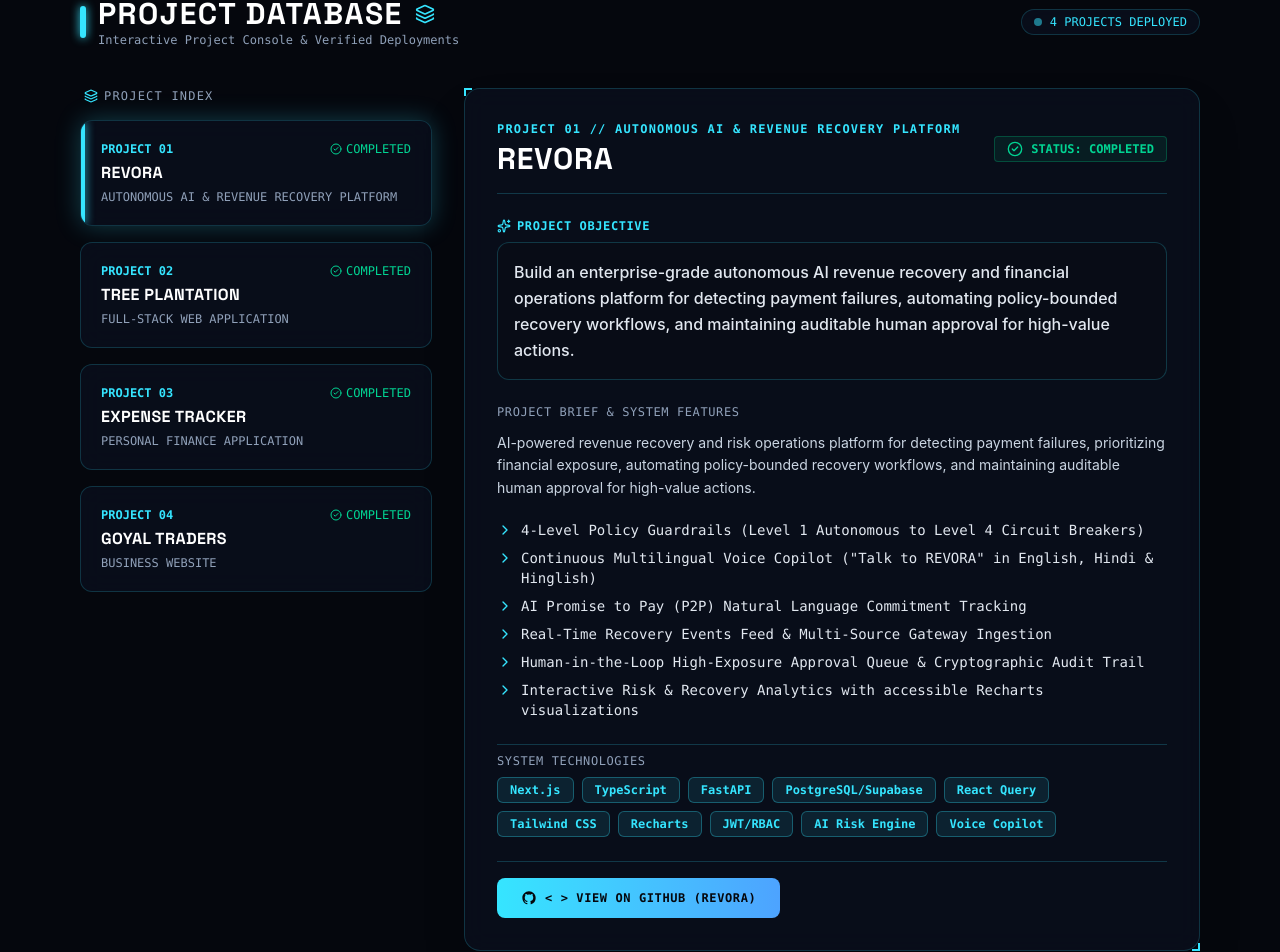
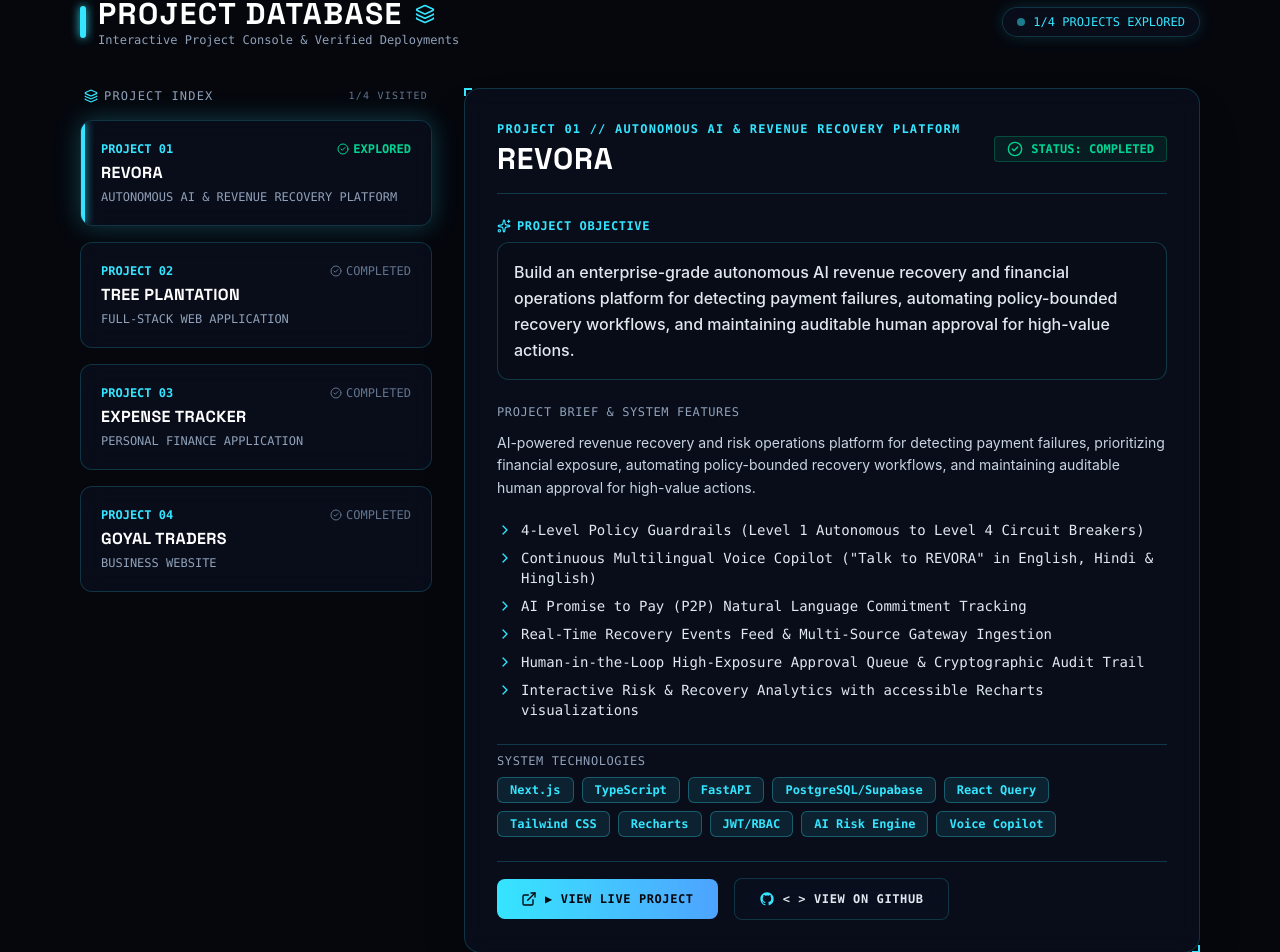
Before and after one commit to Naitg94/Portfolio, a React (Vite) app in the folder Gamefied_Portfolio/: page / in a window 1280 px wide. Shown: the part 4164-5116 px from the top of the page. Built offline with nearby package versions, Linux system fonts and the light colour scheme; no server answers.

Commit message:
Improve profile identity matrix and achievements section

```diff
--- a/Gamefied_Portfolio/api/chat.ts
+++ b/Gamefied_Portfolio/api/chat.ts
@@ -190,7 +190,8 @@ function generateContextualActions(combinedText: string) {
     actions.push({ label: 'DOWNLOAD RESUME (PDF)', actionType: 'resume', url: PORTFOLIO_KNOWLEDGE.contact.resumeUrl });
   }
   if (combinedText.includes('revora')) {
-    actions.push({ label: 'REVORA (GITHUB)', actionType: 'github', url: PORTFOLIO_KNOWLEDGE.projects[0].githubUrl });
+    actions.push({ label: 'OPEN REVORA', actionType: 'external', url: PORTFOLIO_KNOWLEDGE.projects[0].liveUrl });
+    actions.push({ label: 'REVORA GITHUB', actionType: 'github', url: PORTFOLIO_KNOWLEDGE.projects[0].githubUrl });
   }
   if (combinedText.includes('tree plantation')) {
     actions.push({ label: 'TREE PLANTATION (LIVE)', actionType: 'external', url: PORTFOLIO_KNOWLEDGE.projects[1].liveUrl });
--- a/Gamefied_Portfolio/src/components/ProjectDatabase.tsx
+++ b/Gamefied_Portfolio/src/components/ProjectDatabase.tsx
@@ -1,6 +1,6 @@
-import React, { useState } from 'react';
+import React, { useState, useEffect } from 'react';
 import { motion, AnimatePresence } from 'framer-motion';
-import { Layers3, ExternalLink, CheckCircle2, ChevronRight, Layers, Sparkles } from 'lucide-react';
+import { Layers3, ExternalLink, CheckCircle2, ChevronRight, Layers, Sparkles, Trophy } from 'lucide-react';
 import { PROJECTS } from '../data/portfolioData';
 import type { Project } from '../data/portfolioData';
 import { GithubIcon } from './SocialIcons';
@@ -9,11 +9,47 @@ import { soundFx } from '../utils/sound';
 export const ProjectDatabase: React.FC = () => {
   const [selectedProjectId, setSelectedProjectId] = useState<string>(PROJECTS[0].id);
 
+  // Gamification: LocalStorage-persisted explored projects tracking across all 4 projects
+  const [exploredProjects, setExploredProjects] = useState<string[]>(() => {
+    try {
+      const saved = localStorage.getItem('naitik_os_explored_projects');
+      const parsed = saved ? JSON.parse(saved) : [PROJECTS[0].id];
+      // Ensure all valid stored IDs exist in current PROJECTS
+      return Array.isArray(parsed) ? parsed.filter((id) => PROJECTS.some((p) => p.id === id)) : [PROJECTS[0].id];
+    } catch {
+      return [PROJECTS[0].id];
+    }
+  });
+
   const selectedProject = PROJECTS.find((p) => p.id === selectedProjectId) || PROJECTS[0];
+
+  useEffect(() => {
+    // Automatically mark the currently viewed project as explored
+    if (!exploredProjects.includes(selectedProjectId)) {
+      const updated = [...exploredProjects, selectedProjectId];
+      setExploredProjects(updated);
+      try {
+        localStorage.setItem('naitik_os_explored_projects', JSON.stringify(updated));
+      } catch {}
+    }
+  }, [selectedProjectId, exploredProjects]);
 
   const handleSelectProject = (project: Project) => {
     soundFx.playClick();
     setSelectedProjectId(project.id);
+
+    if (!exploredProjects.includes(project.id)) {
+      const updated = [...exploredProjects, project.id];
+      setExploredProjects(updated);
+      try {
+        localStorage.setItem('naitik_os_explored_projects', JSON.stringify(updated));
+      } catch {}
+
+      // If all 4 projects are now explored, trigger unlock sound
+      if (updated.length === PROJECTS.length) {
+        soundFx.playUnlock();
+      }
+    }
   };
 
   const handleLaunch = (url: string) => {
@@ -21,11 +57,11 @@ export const ProjectDatabase: React.FC = () => {
     window.open(url, '_blank', 'noopener,noreferrer');
   };
 
-  const hasDistinctLiveDemo = selectedProject.liveUrl && selectedProject.liveUrl !== selectedProject.githubUrl;
+  const isAllExplored = exploredProjects.length === PROJECTS.length;
 
   return (
     <section id="projects" className="py-20 px-4 relative z-10 max-w-6xl mx-auto">
-      {/* Section Title */}
+      {/* Section Title & Exploration HUD */}
       <div className="flex items-center justify-between flex-wrap gap-4 mb-10">
         <div className="flex items-center gap-3">
           <div className="w-1.5 h-8 bg-[#35E5FF] rounded-full shadow-[0_0_10px_#35E5FF]" />
@@ -38,9 +74,16 @@ export const ProjectDatabase: React.FC = () => {
           </div>
         </div>
 
-        <div className="px-3 py-1 rounded-full cyber-glass border border-[#35E5FF]/30 text-xs font-mono text-[#35E5FF] flex items-center gap-2">
-          <span className="w-2 h-2 rounded-full bg-[#35E5FF] animate-pulse" />
-          <span>{PROJECTS.length} PROJECTS DEPLOYED</span>
+        {/* Gamification Exploration Badge */}
+        <div className="px-3.5 py-1.5 rounded-full cyber-glass border border-[#35E5FF]/30 text-xs font-mono text-[#35E5FF] flex items-center gap-2 shadow-[0_0_15px_rgba(53,229,255,0.15)]">
+          <span className={`w-2 h-2 rounded-full ${isAllExplored ? 'bg-emerald-400' : 'bg-[#35E5FF] animate-pulse'}`} />
+          <span>{exploredProjects.length}/{PROJECTS.length} PROJECTS EXPLORED</span>
+          {isAllExplored && (
+            <span className="text-emerald-400 font-bold ml-1 flex items-center gap-1">
+              <Trophy className="w-3.5 h-3.5" />
+              <span>[PROJECT ARCHIVIST]</span>
+            </span>
+          )}
         </div>
       </div>
 
@@ -49,13 +92,20 @@ export const ProjectDatabase: React.FC = () => {
 
         {/* Left Column: Project Selection Console */}
         <div className="lg:col-span-4 space-y-4">
-          <div className="text-xs font-mono text-slate-400 px-1 uppercase tracking-widest flex items-center gap-1.5">
+          <div className="text-xs font-mono text-slate-400 px-1 uppercase tracking-widest flex items-center justify-between">
+            <div className="flex items-center gap-1.5">
               <Layers className="w-3.5 h-3.5 text-[#35E5FF]" />
               <span>PROJECT INDEX</span>
+            </div>
+            <span className="text-[10px] text-slate-500 font-mono">
+              {exploredProjects.length}/{PROJECTS.length} VISITED
+            </span>
           </div>
 
           {PROJECTS.map((project) => {
             const isSelected = project.id === selectedProjectId;
+            const isExplored = exploredProjects.includes(project.id);
+
             return (
               <motion.button
                 key={project.id}
@@ -75,9 +125,9 @@ export const ProjectDatabase: React.FC = () => {
 
                 <div className="flex items-center justify-between text-xs text-slate-400 mb-1">
                   <span className="text-[#35E5FF] font-bold">{project.code}</span>
-                  <span className="flex items-center gap-1 text-emerald-400">
+                  <span className={`flex items-center gap-1 ${isExplored ? 'text-emerald-400 font-semibold' : 'text-slate-500'}`}>
                     <CheckCircle2 className="w-3 h-3" />
-                    {project.status}
+                    <span>{isExplored ? 'EXPLORED' : project.status}</span>
                   </span>
                 </div>
 
@@ -170,14 +220,17 @@ export const ProjectDatabase: React.FC = () => {
 
               {/* Project Action Buttons */}
               <div className="flex flex-col sm:flex-row items-center gap-4 pt-4 border-t border-[#35E5FF]/20 font-mono">
-                {hasDistinctLiveDemo && (
+                {/* Live Project Launch Button */}
+                {selectedProject.liveUrl && (
                   <button
                     onClick={() => handleLaunch(selectedProject.liveUrl)}
                     className="w-full sm:w-auto px-6 py-3 rounded-lg bg-gradient-to-r from-[#35E5FF] to-[#4DA3FF] text-[#05070D] font-bold text-xs tracking-wider hover:shadow-[0_0_25px_#35E5FF] transition-all flex items-center justify-center gap-2 cursor-pointer"
                   >
                     <ExternalLink className="w-4 h-4" />
                     <span>
-                      {selectedProject.id === 'tree-plantation'
+                      {selectedProject.id === 'revora'
+                        ? '▶ VIEW LIVE PROJECT'
+                        : selectedProject.id === 'tree-plantation'
                         ? '▶ LAUNCH PROJECT'
                         : selectedProject.id === 'expense-tracker'
                         ? '▶ EXPLORE APPLICATION'
@@ -186,17 +239,16 @@ export const ProjectDatabase: React.FC = () => {
                   </button>
                 )}
 
+                {/* GitHub Source Code Button */}
+                {selectedProject.githubUrl && (
                   <button
                     onClick={() => handleLaunch(selectedProject.githubUrl)}
-                  className={`w-full sm:w-auto px-6 py-3 rounded-lg font-bold text-xs tracking-wider transition-all flex items-center justify-center gap-2 cursor-pointer ${
-                    !hasDistinctLiveDemo
-                      ? 'bg-gradient-to-r from-[#35E5FF] to-[#4DA3FF] text-[#05070D] hover:shadow-[0_0_25px_#35E5FF]'
-                      : 'cyber-glass border border-[#35E5FF]/40 text-slate-200 hover:text-[#35E5FF] hover:border-[#35E5FF]'
-                  }`}
+                    className="w-full sm:w-auto px-6 py-3 rounded-lg cyber-glass border border-[#35E5FF]/40 text-slate-200 font-bold text-xs tracking-wider hover:text-[#35E5FF] hover:border-[#35E5FF] transition-all flex items-center justify-center gap-2 cursor-pointer"
                   >
-                  <GithubIcon className={`w-4 h-4 ${!hasDistinctLiveDemo ? 'text-[#05070D]' : 'text-[#35E5FF]'}`} />
-                  <span>&lt; &gt; {selectedProject.id === 'revora' ? 'VIEW ON GITHUB (REVORA)' : 'VIEW SOURCE'}</span>
+                    <GithubIcon className="w-4 h-4 text-[#35E5FF]" />
+                    <span>&lt; &gt; {selectedProject.id === 'revora' ? 'VIEW ON GITHUB' : 'VIEW SOURCE'}</span>
                   </button>
+                )}
               </div>
             </motion.div>
           </AnimatePresence>
--- a/Gamefied_Portfolio/src/data/knowledgeBase.ts
+++ b/Gamefied_Portfolio/src/data/knowledgeBase.ts
@@ -47,7 +47,7 @@ export const PORTFOLIO_KNOWLEDGE = {
       description: 'AI-powered revenue recovery and risk operations platform for detecting payment failures, prioritizing financial exposure, automating policy-bounded recovery workflows, and maintaining auditable human approval for high-value actions.',
       highlights: '4-Level Policy Guardrails (Level 1 Autonomous to Level 4 Circuit Breakers), Multilingual Voice Copilot ("Talk to REVORA" in English/Hindi/Hinglish), AI Promise to Pay (P2P) NLP tracking, Real-time Gateway Ingestion, Human-in-the-Loop Governance, Cryptographic Audit Trail, Accessible Recharts Visualizations.',
       technologies: ['Next.js', 'TypeScript', 'FastAPI', 'PostgreSQL/Supabase', 'React Query', 'Tailwind CSS', 'Recharts', 'JWT/RBAC', 'AI Risk Engine', 'Voice Copilot'],
-      liveUrl: 'https://github.com/NaitG94/Revora',
+      liveUrl: 'https://revora-fawn.vercel.app/',
       githubUrl: 'https://github.com/NaitG94/Revora'
     },
     {
--- a/Gamefied_Portfolio/src/data/portfolioData.ts
+++ b/Gamefied_Portfolio/src/data/portfolioData.ts
@@ -136,7 +136,7 @@ export const PROJECTS: Project[] = [
       'Interactive Risk & Recovery Analytics with accessible Recharts visualizations'
     ],
     technologies: ['Next.js', 'TypeScript', 'FastAPI', 'PostgreSQL/Supabase', 'React Query', 'Tailwind CSS', 'Recharts', 'JWT/RBAC', 'AI Risk Engine', 'Voice Copilot'],
-    liveUrl: 'https://github.com/NaitG94/Revora',
+    liveUrl: 'https://revora-fawn.vercel.app/',
     githubUrl: 'https://github.com/NaitG94/Revora',
     themeColor: '#35E5FF',
     accentBg: 'from-cyan-950/40 via-blue-950/20 to-slate-950'
--- a/Gamefied_Portfolio/src/utils/aiEngine.ts
+++ b/Gamefied_Portfolio/src/utils/aiEngine.ts
@@ -132,7 +132,8 @@ class AIEngine {
 Ask me any natural question about Naitik's portfolio:
 • "Who is Naitik?"
 • "Tell me about REVORA"
-• "Tell me about his projects"
+• "Open Revora"
+• "Show me his projects"
 • "Which project uses FastAPI and Next.js?"
 • "Compare REVORA and Tree Plantation"
 • "What technologies does he work with?"
@@ -161,26 +162,27 @@ Ask me any natural question about Naitik's portfolio:
         text: `Based on his current portfolio, Naitik is a strong candidate for student developer, engineering internship, or full-stack/AI software opportunities.
 
 Key Portfolio Strengths:
-• Autonomous AI & FinOps: REVORA — Autonomous AI Revenue Recovery Platform built with Next.js, FastAPI, PostgreSQL/Supabase, AI Risk Engine & Multilingual Voice Copilot.
+• Autonomous AI & FinOps: REVORA — Autonomous AI Revenue Recovery Platform (Live: https://revora-fawn.vercel.app/) built with Next.js, FastAPI, PostgreSQL/Supabase, AI Risk Engine & Multilingual Voice Copilot.
 • Academic Focus: Pursuing B.Tech in CSE (AI/ML) at SSTC (2nd Semester).
 • Practical Project Building: Full-stack applications like Tree Plantation (TypeScript, Supabase) and Expense Tracker (analytics & charts).
 • Business Exposure: Real-world family store operations at Goyal Traders & E-Summit stall coordination.
 • Certified Web & AI Training: Certified 8-week Full-Stack Web Development with AI (84% score).`,
         type: 'success',
         actions: [
-          { label: 'EXPLORE REVORA (GITHUB)', actionType: 'github', url: PORTFOLIO_KNOWLEDGE.projects[0].githubUrl },
+          { label: 'OPEN REVORA', actionType: 'external', url: PORTFOLIO_KNOWLEDGE.projects[0].liveUrl },
           { label: 'SEND EMAIL', actionType: 'email', url: `mailto:${PORTFOLIO_KNOWLEDGE.contact.email}` },
           { label: 'CONNECT ON LINKEDIN', actionType: 'linkedin', url: PORTFOLIO_KNOWLEDGE.contact.linkedin },
         ],
       };
     }
 
-    // 4. REVORA SPECIFIC INTENT
+    // 4. REVORA SPECIFIC INTENT (e.g. "Tell me about Revora", "What is Revora?", "Open Revora")
     if (lower.includes('revora')) {
       return {
         text: `REVORA is Naitik's flagship Autonomous AI Revenue Recovery & Risk Operations Platform:
 
 • PURPOSE: Autonomously detects payment failures, prioritizes financial exposure, executes policy-bounded recovery workflows, and maintains human-in-the-loop governance for high-value transactions.
+• LIVE PLATFORM: https://revora-fawn.vercel.app/
 • TECH STACK: Next.js, TypeScript, FastAPI, PostgreSQL/Supabase, React Query, Tailwind CSS, Recharts, JWT/RBAC, AI Risk Engine, Voice Copilot.
 • CORE CAPABILITIES:
   - 4-Level Policy Guardrails (Autonomous Low-Risk to Critical Anomaly Blocks)
@@ -190,7 +192,8 @@ Key Portfolio Strengths:
   - High-Exposure Human Approval Queue`,
         type: 'info',
         actions: [
-          { label: 'VIEW ON GITHUB (REVORA)', actionType: 'github', url: PORTFOLIO_KNOWLEDGE.projects[0].githubUrl },
+          { label: 'OPEN REVORA', actionType: 'external', url: PORTFOLIO_KNOWLEDGE.projects[0].liveUrl },
+          { label: 'VIEW ON GITHUB', actionType: 'github', url: PORTFOLIO_KNOWLEDGE.projects[0].githubUrl },
         ],
       };
     }
@@ -250,14 +253,14 @@ Key Portfolio Strengths:
       return {
         text: `Technical comparison of Naitik's featured projects:
 
-• REVORA: An enterprise AI FinOps & Revenue Recovery platform built with Next.js, FastAPI, PostgreSQL/Supabase, AI Risk Engine, and Voice Copilot. It features 4-level policy guardrails, real-time telemetry, and human-in-the-loop approvals.
+• REVORA: An enterprise AI FinOps & Revenue Recovery platform built with Next.js, FastAPI, PostgreSQL/Supabase, AI Risk Engine, and Voice Copilot. Live at https://revora-fawn.vercel.app/.
 • TREE PLANTATION: A sustainability-focused full-stack web application built with TypeScript, Supabase, and Vercel.
 • EXPENSE TRACKER: A client-side personal finance tool built with JavaScript, HTML, and CSS focused on interactive analytics, custom category dashboards, and spending heatmaps.
 
 REVORA represents his most advanced full-stack & AI systems architecture, while Tree Plantation and Expense Tracker showcase frontend/backend integration and UI analytics.`,
         type: 'info',
         actions: [
-          { label: 'VIEW REVORA (GITHUB)', actionType: 'github', url: PORTFOLIO_KNOWLEDGE.projects[0].githubUrl },
+          { label: 'OPEN REVORA', actionType: 'external', url: PORTFOLIO_KNOWLEDGE.projects[0].liveUrl },
           { label: 'TREE PLANTATION (LIVE)', actionType: 'external', url: PORTFOLIO_KNOWLEDGE.projects[1].liveUrl },
           { label: 'EXPENSE TRACKER (LIVE)', actionType: 'external', url: PORTFOLIO_KNOWLEDGE.projects[2].liveUrl },
         ],
@@ -269,13 +272,13 @@ REVORA represents his most advanced full-stack & AI systems architecture, while
         text: `Both REVORA (Project 01) and TREE PLANTATION (Project 02) use Supabase / PostgreSQL for database management and backend data structures. REVORA pairs Supabase with FastAPI and Next.js, while Tree Plantation utilizes TypeScript on Vercel.`,
         type: 'info',
         actions: [
-          { label: 'VIEW REVORA (GITHUB)', actionType: 'github', url: PORTFOLIO_KNOWLEDGE.projects[0].githubUrl },
+          { label: 'OPEN REVORA', actionType: 'external', url: PORTFOLIO_KNOWLEDGE.projects[0].liveUrl },
           { label: 'VIEW TREE PLANTATION', actionType: 'external', url: PORTFOLIO_KNOWLEDGE.projects[1].liveUrl },
         ],
       };
     }
 
-    // 10. PROJECTS INTENT
+    // 10. PROJECTS INTENT ("Show me his projects", "What projects has he built?")
     if (
       lower === 'projects' ||
       lower.includes('project') ||
@@ -286,13 +289,13 @@ REVORA represents his most advanced full-stack & AI systems architecture, while
       return {
         text: `Naitik's portfolio includes four featured projects:
 
-1. REVORA — Autonomous AI Revenue Recovery Platform (Next.js, FastAPI, Supabase, AI Risk Engine, Voice Copilot).
-2. TREE PLANTATION — Sustainability full-stack web app (TypeScript, Supabase, Vercel).
-3. EXPENSE TRACKER — Personal finance application (JavaScript, HTML, CSS, Data Visualization charts).
-4. GOYAL TRADERS — Real-world business website (HTML, CSS, JavaScript).`,
+1. REVORA — Autonomous AI Revenue Recovery Platform (Next.js, FastAPI, Supabase, AI Risk Engine, Voice Copilot). Live: https://revora-fawn.vercel.app/
+2. TREE PLANTATION — Sustainability full-stack web app (TypeScript, Supabase, Vercel). Live: https://tree-plantation-xi.vercel.app/
+3. EXPENSE TRACKER — Personal finance application (JavaScript, HTML, CSS, Data Visualization charts). Live: https://naitg94.github.io/Expense-Tracker/
+4. GOYAL TRADERS — Real-world business website (HTML, CSS, JavaScript). Live: https://naitg94.github.io/Goyal-Traders-2/`,
         type: 'info',
         actions: [
-          { label: 'REVORA (GITHUB)', actionType: 'github', url: PORTFOLIO_KNOWLEDGE.projects[0].githubUrl },
+          { label: 'OPEN REVORA', actionType: 'external', url: PORTFOLIO_KNOWLEDGE.projects[0].liveUrl },
           { label: 'TREE PLANTATION (LIVE)', actionType: 'external', url: PORTFOLIO_KNOWLEDGE.projects[1].liveUrl },
           { label: 'EXPENSE TRACKER (LIVE)', actionType: 'external', url: PORTFOLIO_KNOWLEDGE.projects[2].liveUrl },
           { label: 'GOYAL TRADERS (LIVE)', actionType: 'external', url: PORTFOLIO_KNOWLEDGE.projects[3].liveUrl },
@@ -364,7 +367,7 @@ REVORA represents his most advanced full-stack & AI systems architecture, while
 He is in his 2nd Semester studying B.Tech in Computer Science Engineering (AI/ML) at Shri Shankaracharya Technical Campus (SSTC). He builds intelligent software products, such as REVORA (Autonomous AI Revenue Recovery Platform) and Tree Plantation.`,
         type: 'info',
         actions: [
-          { label: 'EXPLORE REVORA (GITHUB)', actionType: 'github', url: PORTFOLIO_KNOWLEDGE.projects[0].githubUrl },
+          { label: 'OPEN REVORA', actionType: 'external', url: PORTFOLIO_KNOWLEDGE.projects[0].liveUrl },
           { label: 'SEND EMAIL', actionType: 'email', url: `mailto:${PORTFOLIO_KNOWLEDGE.contact.email}` },
           { label: 'CONNECT ON LINKEDIN', actionType: 'linkedin', url: PORTFOLIO_KNOWLEDGE.contact.linkedin },
         ],
@@ -376,7 +379,7 @@ He is in his 2nd Semester studying B.Tech in Computer Science Engineering (AI/ML
       text: `Naitik Goyal is a 2nd Semester B.Tech CSE (AI/ML) student at SSTC building projects like REVORA (Autonomous AI Revenue Recovery Platform) and Tree Plantation. How can I help you explore his portfolio?`,
       type: 'info',
       actions: [
-        { label: 'REVORA ON GITHUB', actionType: 'github', url: PORTFOLIO_KNOWLEDGE.projects[0].githubUrl },
+        { label: 'OPEN REVORA', actionType: 'external', url: PORTFOLIO_KNOWLEDGE.projects[0].liveUrl },
         { label: 'SEND EMAIL', actionType: 'email', url: `mailto:${PORTFOLIO_KNOWLEDGE.contact.email}` },
         { label: 'DOWNLOAD RESUME (PDF)', actionType: 'resume', url: PORTFOLIO_KNOWLEDGE.contact.resumeUrl },
       ],
--- a/Gamefied_Portfolio/vite.config.ts
+++ b/Gamefied_Portfolio/vite.config.ts
@@ -272,5 +272,42 @@ function generateContextualActions(
     });
   }
 
+  if (combinedText.includes('revora')) {
+    actions.push({
+      label: 'OPEN REVORA',
+      actionType: 'external',
+      url: PORTFOLIO_KNOWLEDGE.projects[0].liveUrl,
+    });
+    actions.push({
+      label: 'REVORA GITHUB',
+      actionType: 'github',
+      url: PORTFOLIO_KNOWLEDGE.projects[0].githubUrl,
+    });
+  }
+
+  if (combinedText.includes('tree plantation')) {
+    actions.push({
+      label: 'TREE PLANTATION (LIVE)',
+      actionType: 'external',
+      url: PORTFOLIO_KNOWLEDGE.projects[1].liveUrl,
+    });
+  }
+
+  if (combinedText.includes('expense tracker')) {
+    actions.push({
+      label: 'EXPENSE TRACKER (LIVE)',
+      actionType: 'external',
+      url: PORTFOLIO_KNOWLEDGE.projects[2].liveUrl,
+    });
+  }
+
+  if (combinedText.includes('goyal traders')) {
+    actions.push({
+      label: 'GOYAL TRADERS (LIVE)',
+      actionType: 'external',
+      url: PORTFOLIO_KNOWLEDGE.projects[3].liveUrl,
+    });
+  }
+
   return actions;
 }
```
Lines whose indentation alone changed are shown as unchanged.
